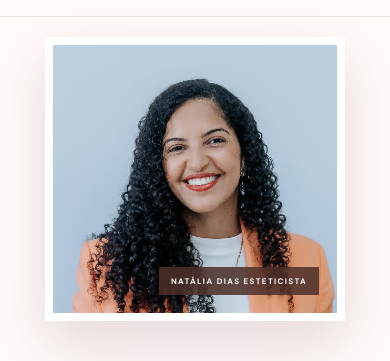
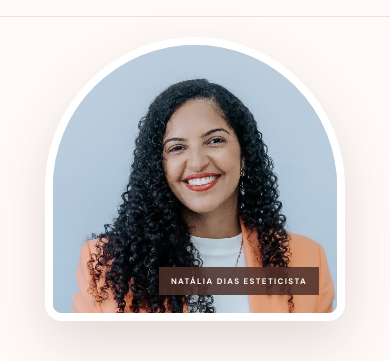
Before and after one commit to rafael-rsadigital/meulaserday, a plain HTML site: page laser-day-em-santos/nathaliadias/index.html in a window 390 px wide. Shown: the part 47-408 px from the top of the page. Drawn offline with Linux system fonts and the light colour scheme.

Commit message:
Troca moldura da foto por arco

```diff
--- a/assets/css/style.css
+++ b/assets/css/style.css
@@ -256,7 +256,7 @@ h2 { font-size: clamp(34px, 4vw, 54px); line-height: 1.12; margin-bottom: 0; }
 .laser-secondary-link span { margin-left: 7px; font-size: 15px; font-weight: 400; }
 .laser-hero-note { margin: 18px 0 0; color: #927b74; font-size: 11px; }
 .laser-hero-photo { min-height: 0; height: min(520px, calc(100svh - 130px)); padding: 24px 7vw 24px 0; display: grid; place-items: center; position: relative; background: transparent; overflow: visible; }
-.laser-photo-frame { width: min(100%, 420px); height: 100%; position: relative; overflow: hidden; border: 10px solid #fff; background: #b9c9d6; box-shadow: 0 22px 55px rgba(78,48,43,.16); }
+.laser-photo-frame { width: min(100%, 420px); height: 100%; position: relative; overflow: hidden; border: 10px solid #fff; border-radius: 220px 220px 22px 22px; background: #b9c9d6; box-shadow: 0 22px 55px rgba(78,48,43,.16); }
 .laser-hero-photo img { width: 100%; height: 100%; display: block; object-fit: cover; object-position: center 23%; }
 .laser-photo-label { position: absolute; right: 16px; bottom: 16px; padding: 9px 12px; background: rgba(78,48,43,.86); color: #fffaf8; font-size: 8px; font-weight: 700; letter-spacing: 1.35px; }
 .laser-nap { display: grid; grid-template-columns: 1.05fr 1.3fr .95fr; gap: 5%; padding: 28px clamp(22px, 9vw, 140px); background: var(--laser-brown); color: #fffaf8; }
@@ -303,7 +303,7 @@ h2 { font-size: clamp(34px, 4vw, 54px); line-height: 1.12; margin-bottom: 0; }
   .laser-header-link span { display: none; }
   .laser-hero { display: flex; flex-direction: column-reverse; padding-left: 0; }
   .laser-hero-photo { min-height: 0; height: min(390px, 78vw); max-height: none; padding: 20px 22px 0; }
-  .laser-photo-frame { width: min(100%, 300px); border-width: 8px; }
+  .laser-photo-frame { width: min(100%, 300px); border-width: 8px; border-radius: 160px 160px 18px 18px; }
   .laser-hero-copy { padding: 57px 22px 65px; }
   .laser-hero h1 { font-size: clamp(46px, 13vw, 65px); }
   .laser-lead { font-size: 14px; }
@@ -346,7 +346,7 @@ h2 { font-size: clamp(34px, 4vw, 54px); line-height: 1.12; margin-bottom: 0; }
 @media (max-width: 760px) {
   .laser-header { min-height: 64px; }
   .laser-hero-photo { min-height: 0; height: min(390px, 78vw); max-height: none; padding: 20px 22px 0; }
-  .laser-photo-frame { width: min(100%, 300px); border-width: 8px; }
+  .laser-photo-frame { width: min(100%, 300px); border-width: 8px; border-radius: 160px 160px 18px 18px; }
   .laser-hero-copy { padding: 43px 22px 48px; }
   .laser-hero h1 { font-size: clamp(42px, 11vw, 57px); margin-bottom: 18px; }
   .laser-lead { margin-bottom: 22px; }
@@ -388,6 +388,6 @@ h2 { font-size: clamp(34px, 4vw, 54px); line-height: 1.12; margin-bottom: 0; }
   .laser-hero h1 { font-size: clamp(40px, 4.5vw, 60px); margin-bottom: 16px; }
   .laser-lead { font-size: 13px; line-height: 1.55; margin-bottom: 20px; }
   .laser-hero-photo { min-height: 0; height: calc(100svh - 118px); padding: 12px 6vw 12px 0; }
-  .laser-photo-frame { width: min(100%, 360px); }
+  .laser-photo-frame { width: min(100%, 360px); border-radius: 190px 190px 20px 20px; }
   .laser-hero-note { margin-top: 12px; }
 }
```
